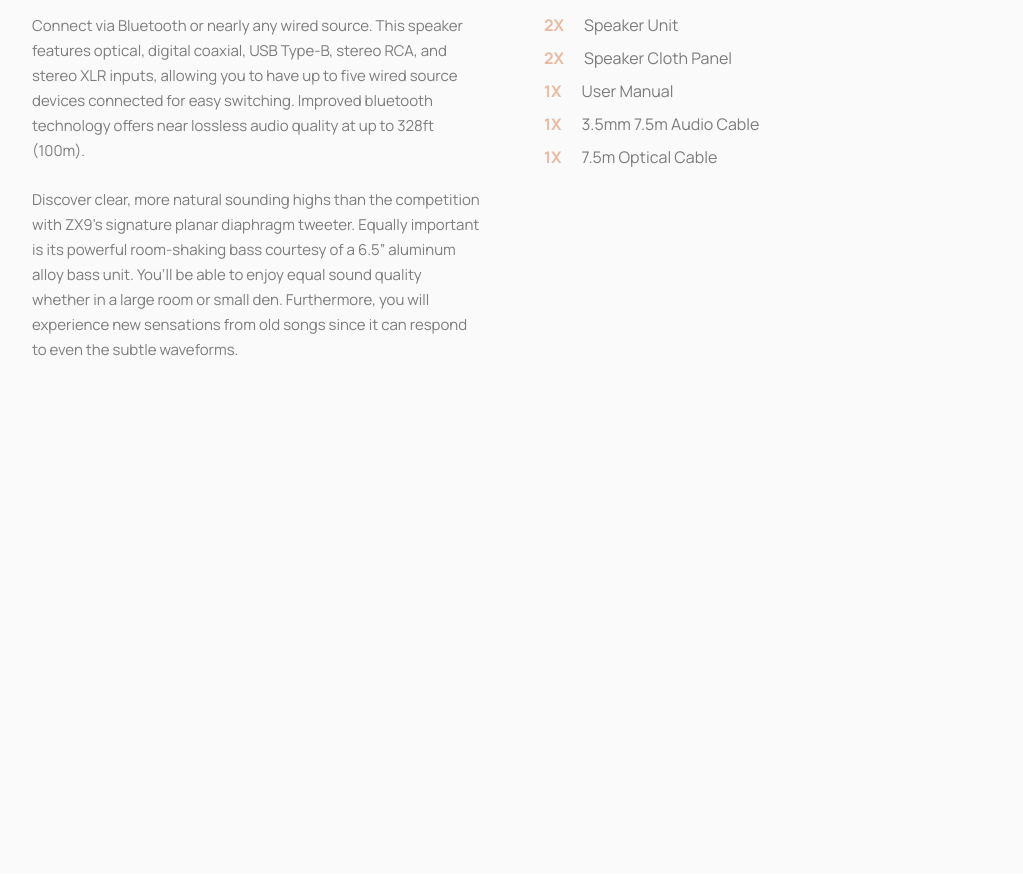
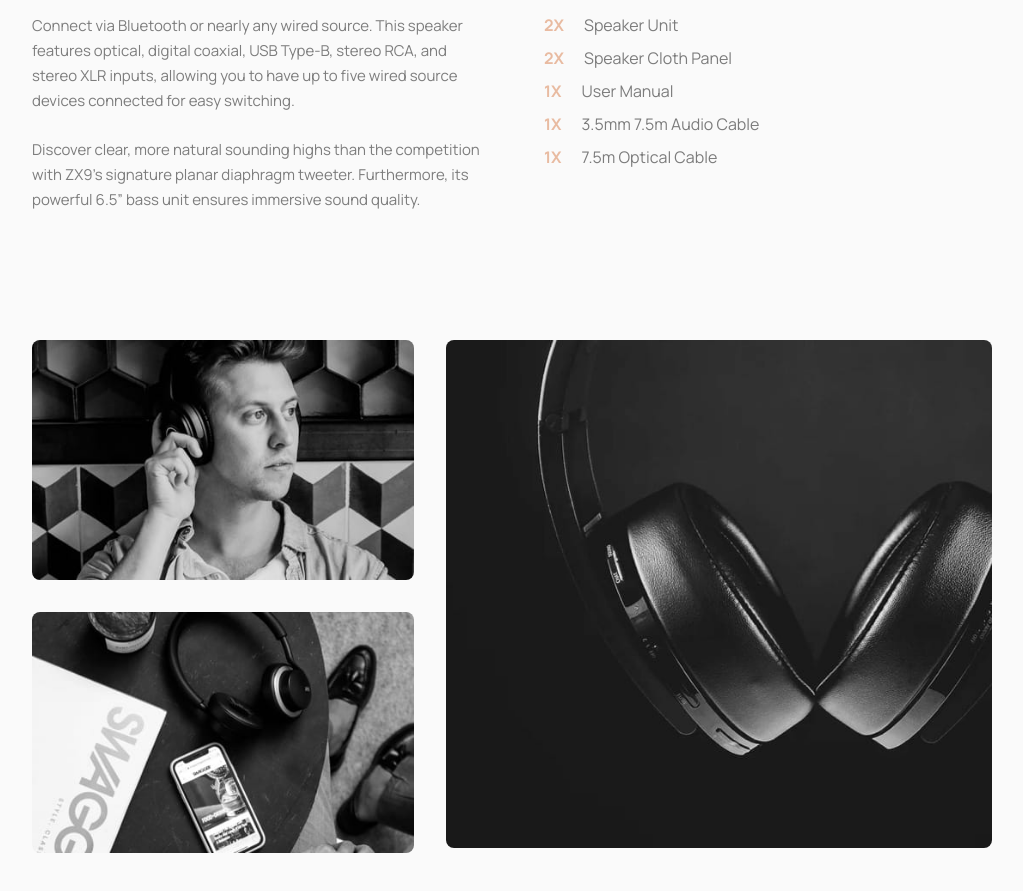
Before and after one commit to Jaymi-01/audiophile, a React (Vite) app: page /headphones/xx99-mark-ii in a window 1280 px wide. Shown: the part 980-1871 px from the top of the page, without its empty margins (128-1151 px from the left). Built offline with nearby package versions, Linux system fonts and the light colour scheme.

Commit message:
Finished the gallery section

```diff
--- a/src/pages/headphones/XX99MarkII.tsx
+++ b/src/pages/headphones/XX99MarkII.tsx
@@ -1,9 +1,14 @@
-import React, { useState } from "react";
+import React, { useState, useEffect } from "react";
 import { Link, useNavigate } from "react-router-dom";
 import { FiPlus, FiMinus } from "react-icons/fi";
 import Headphones1 from "../../images/product-xx99-mark-two-headphones/desktop/image-category-page-preview.jpg";
+import ManMobile from "../../images/product-xx99-mark-two-headphones/mobile/image-gallery-1.jpg";
+import Image1Mobile from "../../images/product-xx99-mark-two-headphones/mobile/image-gallery-2.jpg";
+import Image2Mobile from "../../images/product-xx99-mark-two-headphones/mobile/image-gallery-3.jpg";
+import ManDesktop from "../../images/product-xx99-mark-two-headphones/desktop/image-gallery-1.jpg";
+import Image1Desktop from "../../images/product-xx99-mark-two-headphones/desktop/image-gallery-2.jpg";
+import Image2Desktop from "../../images/product-xx99-mark-two-headphones/desktop/image-gallery-3.jpg";
 
-// Define product type
 interface Product {
   id: number;
   image: string;
@@ -17,6 +22,9 @@ interface Product {
 const XX99MarkII: React.FC = () => {
   const navigate = useNavigate();
   const [quantity, setQuantity] = useState<number>(1);
+  const [isDesktop, setIsDesktop] = useState<boolean>(
+    window.innerWidth >= 1024
+  );
 
   const product: Product = {
     id: 1,
@@ -29,6 +37,12 @@ const XX99MarkII: React.FC = () => {
     link: "/cart/cart.jsx",
   };
 
+  useEffect(() => {
+    const handleResize = () => setIsDesktop(window.innerWidth >= 1024);
+    window.addEventListener("resize", handleResize);
+    return () => window.removeEventListener("resize", handleResize);
+  }, []);
+
   const handleIncrease = () => setQuantity((prev) => prev + 1);
   const handleDecrease = () => setQuantity((prev) => (prev > 1 ? prev - 1 : 1));
 
@@ -36,6 +50,10 @@ const XX99MarkII: React.FC = () => {
     if (window.history.state?.idx > 0) navigate(-1);
     else navigate("/");
   };
+
+  const galleryImages = isDesktop
+    ? [ManDesktop, Image1Desktop, Image2Desktop]
+    : [ManMobile, Image1Mobile, Image2Mobile];
 
   return (
     <section className="py-24 lg:py-32">
@@ -81,7 +99,6 @@ const XX99MarkII: React.FC = () => {
                     <button
                       onClick={handleDecrease}
                       className="text-black/60 hover:text-accent transition"
-                      aria-label="Decrease quantity"
                     >
                       <FiMinus size={18} />
                     </button>
@@ -89,7 +106,6 @@ const XX99MarkII: React.FC = () => {
                     <button
                       onClick={handleIncrease}
                       className="text-black/60 hover:text-accent transition"
-                      aria-label="Increase quantity"
                     >
                       <FiPlus size={18} />
                     </button>
@@ -111,22 +127,16 @@ const XX99MarkII: React.FC = () => {
           <div className="flex flex-col md:flex-row gap-8 md:gap-16">
             <div className="flex-1">
               <h2 className="text-3xl font-bold text-black mb-6">FEATURES</h2>
-              <p className="text-black/50 text-[15px] font-normal leading-[25px] mb-6">
+              <p className="text-black/50 text-[15px] leading-[25px] mb-6">
                 Connect via Bluetooth or nearly any wired source. This speaker
                 features optical, digital coaxial, USB Type-B, stereo RCA, and
                 stereo XLR inputs, allowing you to have up to five wired source
-                devices connected for easy switching. Improved bluetooth
-                technology offers near lossless audio quality at up to 328ft
-                (100m).
+                devices connected for easy switching.
               </p>
-              <p className="text-black/50 text-[15px] font-normal leading-[25px]">
+              <p className="text-black/50 text-[15px] leading-[25px]">
                 Discover clear, more natural sounding highs than the competition
-                with ZX9’s signature planar diaphragm tweeter. Equally important
-                is its powerful room-shaking bass courtesy of a 6.5” aluminum
-                alloy bass unit. You’ll be able to enjoy equal sound quality
-                whether in a large room or small den. Furthermore, you will
-                experience new sensations from old songs since it can respond to
-                even the subtle waveforms.
+                with ZX9’s signature planar diaphragm tweeter. Furthermore, its
+                powerful 6.5” bass unit ensures immersive sound quality.
               </p>
             </div>
 
@@ -140,10 +150,7 @@ const XX99MarkII: React.FC = () => {
                   ["1X", "3.5mm 7.5m Audio Cable"],
                   ["1X", "7.5m Optical Cable"],
                 ].map(([count, item]) => (
-                  <li
-                    key={item}
-                    className="opacity-50 font-normal leading-[25px]"
-                  >
+                  <li key={item} className="opacity-50 leading-[25px]">
                     <span className="font-bold mr-5 text-accent">{count}</span>
                     {item}
                   </li>
@@ -153,7 +160,29 @@ const XX99MarkII: React.FC = () => {
           </div>
         </div>
 
-        <div className="py-24 lg:py-32"></div>
+        <div className="space-y-24 lg:space-y-32">
+          <div className="flex flex-col lg:flex-row lg:flex-2 gap-5 lg:gap-8">
+            <div className="flex flex-col gap-5 lg:gap-8">
+              <img
+                className="rounded-lg"
+                src={galleryImages[0]}
+                alt="Gallery 1"
+              />
+              <img
+                className="rounded-lg"
+                src={galleryImages[1]}
+                alt="Gallery 2"
+              />
+            </div>
+            <div>
+              <img
+                className="rounded-lg"
+                src={galleryImages[2]}
+                alt="Gallery 3"
+              />
+            </div>
+          </div>
+        </div>
       </div>
     </section>
   );
```
